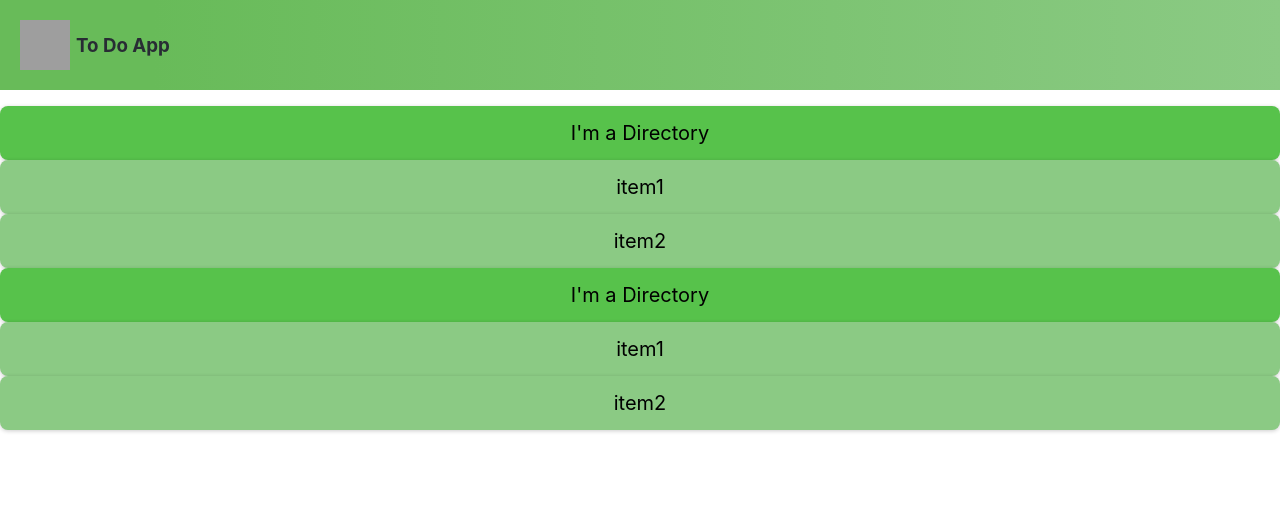
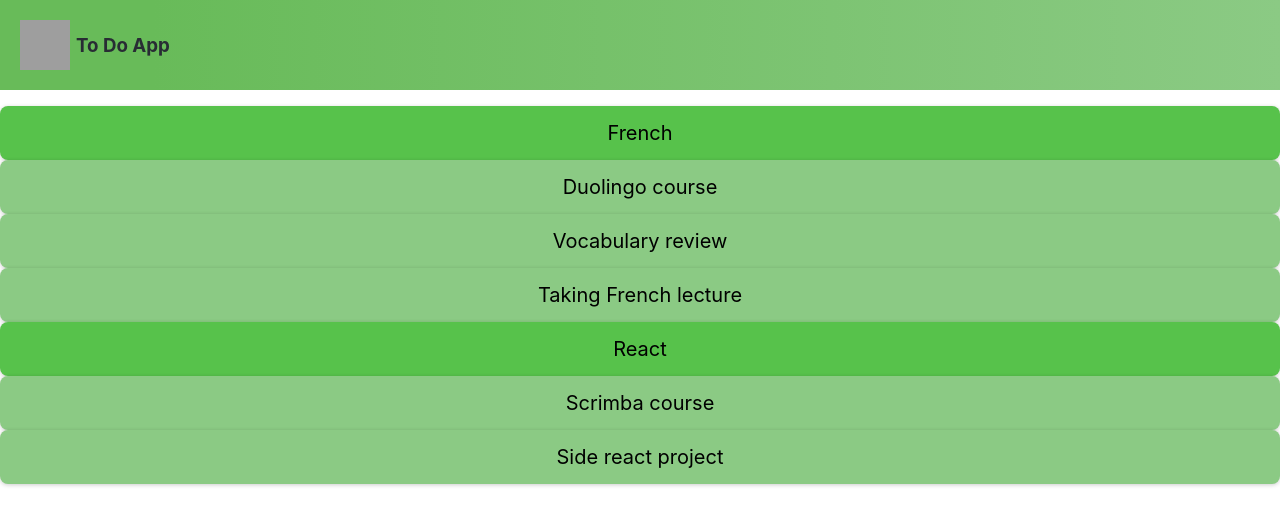
Before and after one commit to AoyingZhang/ToDoApp, a React (Create React App) app: page / in a window 1280 px wide. Shown: the top 524 px of the page. Built offline with nearby package versions, Linux system fonts and the light colour scheme; grey boxes are pictures that could not be loaded.

Commit message:
added data file and let all static data displayed

```diff
--- a/src/Components/Dir.js
+++ /dev/null
@@ -1,23 +0,0 @@
-import React from "react"
-import Task from "./Task"
-import Data from "../Data"
-export default function Dir(){
-    const array = ["Task1", "Task2", "Task3"]
-    const displayTasks = Data.map(task=>{
-        return <Task
-            title = {task.Title}
-        />
-    })
-    return (
-        <div className="whole-dir">
-            {/* Dir */}
-            <li className="dir">
-                I'm a Directory
-            </li>
-            {/* Tasks */}
-            <ul>
-                {displayTasks}
-            </ul>
-        </div>
-    )
-}
--- a/src/Components/Dirs.js
+++ b/src/Components/Dirs.js
@@ -1,12 +1,23 @@
 import React from "react"
-import Dir from "./Dir"
+import Task from "./Task"
+import Data from "../Data"
 export default function Dirs(){
-    return(
-    <div>
-        <ul>
-            <Dir/>
-            <Dir/>
-        </ul>
-    </div>
+
+    const displayDirs = Data.map(dir=>{
+        return (
+            <div>
+
+            { <li className="dir">{dir.DirTitle}</li>}
+            {/* display all tasks */}
+            {dir.Tasks.map(tas => <Task title={tas.Title}/>)}
+            </div>
+        )
+    })
+    return (
+        <div className="whole-dir">
+            <ul>
+                {displayDirs}
+            </ul>
+        </div>
     )
 }
--- a/src/Data.js
+++ b/src/Data.js
@@ -1,9 +1,29 @@
 export default[
+    //a dir
     {
-        Title:"item1"
+        DirTitle:"French",
+        Tasks: [
+        {
+            Title:"Duolingo course"
+        },
+        {
+            Title:"Vocabulary review"
+        },
+        {
+            Title:"Taking French lecture"
+        }
+        ]
     },
     {
-        Title:"item2"
+        DirTitle:"React",
+        Tasks: [
+        {
+            Title:"Scrimba course"
+        },
+        {
+            Title:"Side react project"
+        },
+        ]
     }
 
 ]
```
